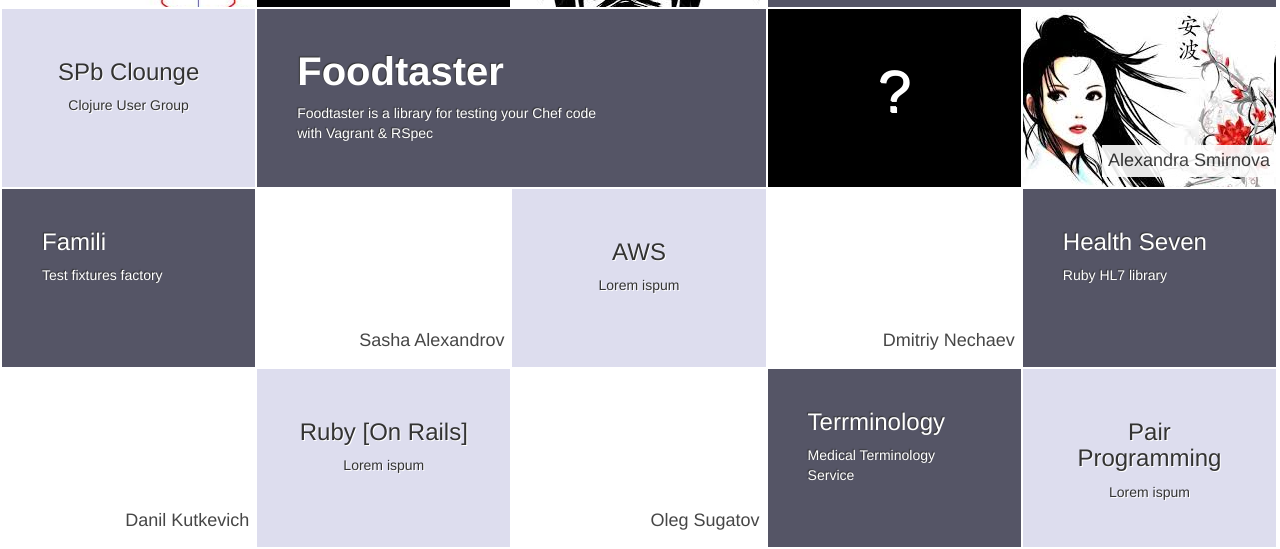
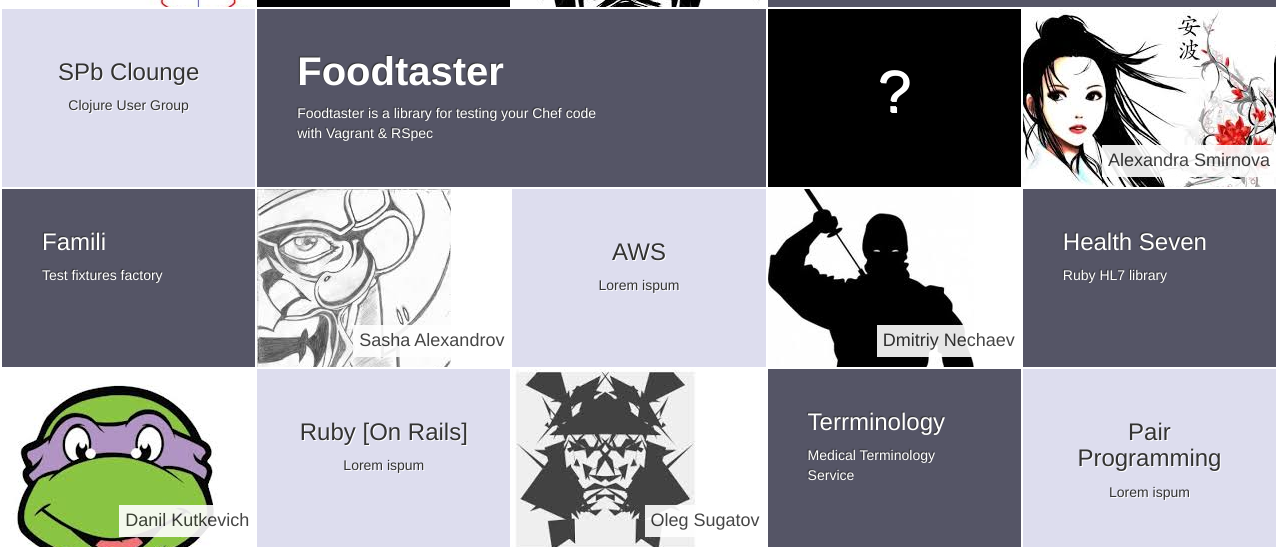
Before and after one commit to niquola/hss, a website: page index.html in a window 1280 px wide. Shown: the part 715-1264 px from the top of the page. Drawn offline with Linux system fonts and the light colour scheme.

Commit message:
more img

```diff
--- a/index.html
+++ b/index.html
@@ -4,7 +4,7 @@
     <meta charset="utf-8">
     <link rel="shortcut icon" href="../../docs-assets/ico/favicon.png">
 
-    <title>Piter-United</title>
+    <title>&#9876; Health Samurai</title>
 
     <!-- Bootstrap core CSS -->
     <link href="lib/bootstrap/dist/css/bootstrap.min.css" rel="stylesheet">
@@ -98,14 +98,14 @@
     <h3> Famili </h3>
     <p> Test fixtures factory</p>
   </div>
-  <div class="tail person">
+  <div class="tail person alexandr">
     <h4 class="name"> Sasha Alexandrov</h4>
   </div>
   <div class="tail tech">
     <h3> AWS </h3>
     <p> Lorem ispum</p>
   </div>
-  <div class="tail person">
+  <div class="tail person dima">
     <h4 class="name"> Dmitriy Nechaev</h4>
   </div>
   <div class="tail prod">
@@ -114,14 +114,14 @@
   </div>
 </div>
 <div class="cnt">
-  <div class="tail person">
+  <div class="tail person danil">
     <h4 class="name"> Danil Kutkevich</h4>
   </div>
   <div class="tail tech">
     <h3> Ruby [On Rails] </h3>
     <p> Lorem ispum</p>
   </div>
-  <div class="tail person">
+  <div class="tail person oleg">
     <h4 class="name"> Oleg Sugatov</h4>
   </div>
   <div class="tail prod">
--- a/style.css
+++ b/style.css
@@ -96,6 +96,18 @@
 .pavlik {
   background: url('face7.jpg') no-repeat;
 }
+.dima {
+  background: url('dima.jpg') no-repeat;
+}
+.danil {
+  background: url('danil.jpg') no-repeat;
+}
+.oleg {
+  background: url('oleg.jpg') no-repeat;
+}
+.alexandr {
+  background: url('alexandr.jpg') no-repeat;
+}
 .hant {
   background: black;
 }
```
Also changed, not shown: alexandr.jpg (added), danil.jpg (added), dima.jpg (added), oleg.jpg (added).
